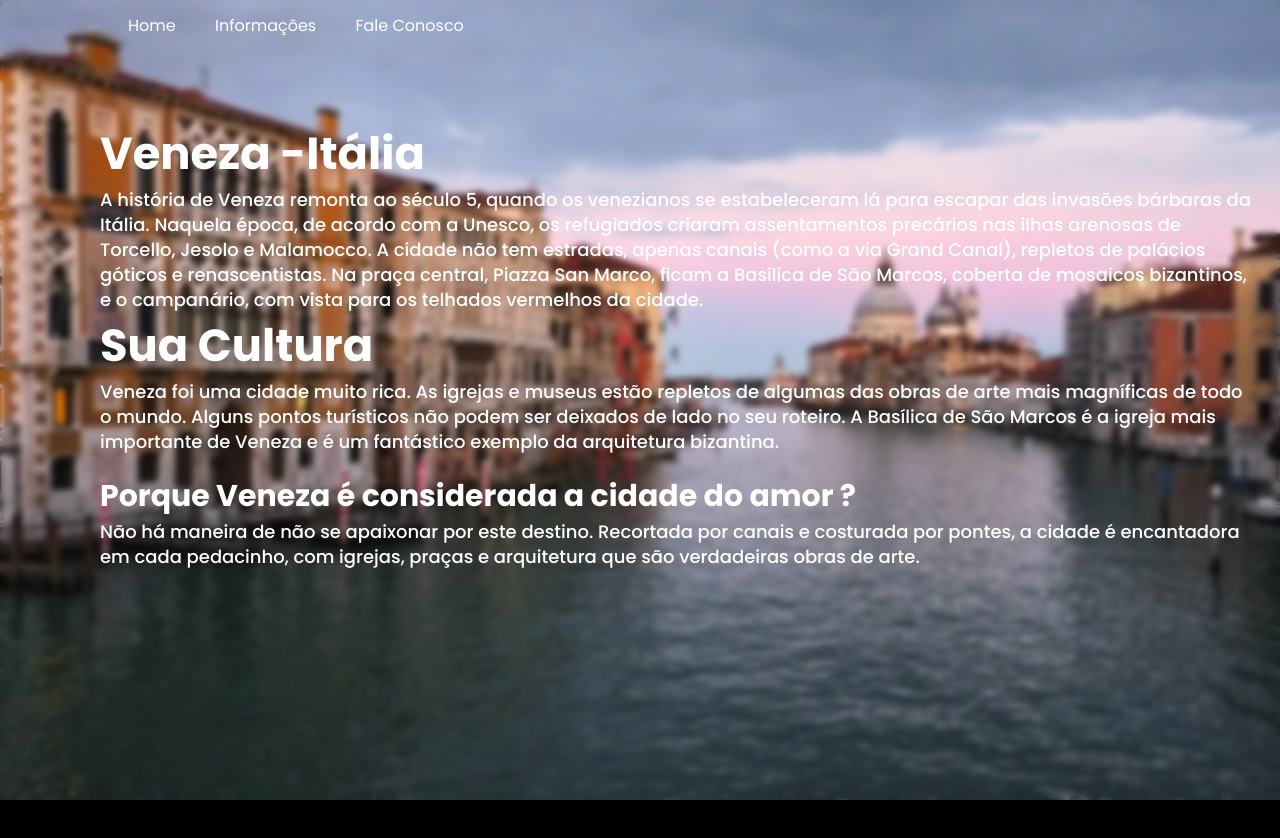
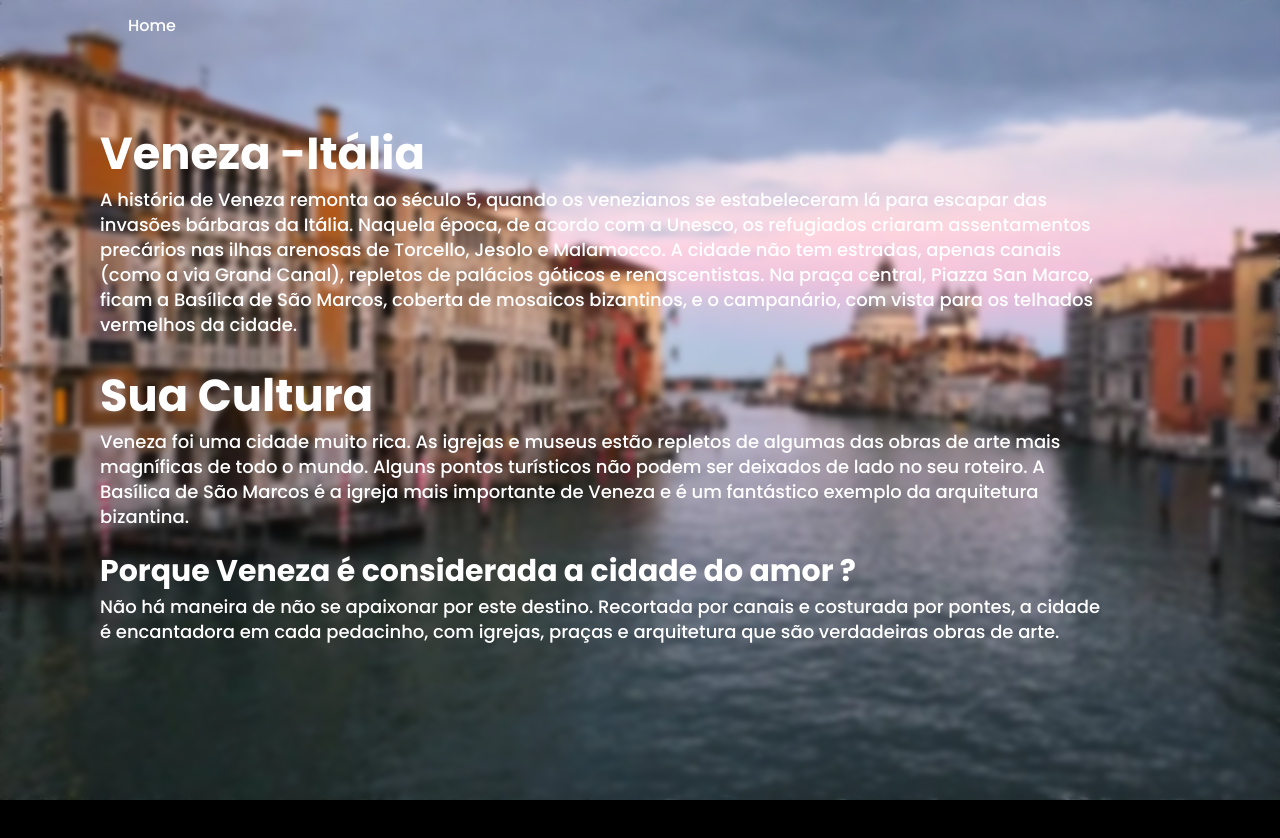
Before and after one commit to ailtonjunior11/tourist-slider, a plain HTML site: page veneza.html in a window 1280 px wide. Shown: the top 838 px of the page. Drawn offline with Linux system fonts and the light colour scheme.

Commit message:
Alterações em veneza.html e veneza.css

```diff
--- a/veneza.css
+++ b/veneza.css
@@ -31,6 +31,11 @@ header {
 header a {
   color: #fff;
   margin-right: 35px;
+  font-weight: 500;
+}
+
+header a:hover {
+  text-decoration: underline;
 }
 
 .container {
@@ -39,22 +44,28 @@ header a {
   margin: 70px 0 0 100px;
 }
 
-.container h2 {
+.container .title,
+.title1 {
   font-size: 2.8em;
 }
 
-.container p {
-  padding-right: 10%;
+.container .description {
+  padding-right: 21%;
   font-weight: 500;
   font-size: 18px;
   line-height: 25px;
 }
 
-.container .cultura h2 {
+.container .title1 {
   margin-top: 25px;
 }
 
-.container h3 {
+.container .title2 {
   font-size: 30px;
   margin-top: 20px;
 }
+
+.container .description:hover {
+  transform: scale(1.1);
+  transition: 0.5s;
+}
--- a/veneza.html
+++ b/veneza.html
@@ -19,8 +19,6 @@
     <!--Menu Superior-->
     <nav>
       <a href="./index.html">Home</a>
-      <a href="">Informações</a>
-      <a href="">Fale Conosco</a>
     </nav>
   </header>
 
@@ -43,13 +41,13 @@
 
       <!--List items 2-->
       <div class="list-item">
-        <h2 class="title">Sua Cultura</h2>
+        <h2 class="title1">Sua Cultura</h2>
         <p class="description">Veneza foi uma cidade muito rica. As igrejas e museus estão repletos de algumas das
           obras de arte mais
           magníficas de todo o mundo. Alguns pontos turísticos não podem ser deixados de lado no seu roteiro. A
           Basílica de São Marcos é a igreja mais importante de Veneza e é um fantástico exemplo da arquitetura
           bizantina.
-        <h3 class="title"> Porque Veneza é considerada a cidade do amor ?</h3>
+        <h3 class="title2"> Porque Veneza é considerada a cidade do amor ?</h3>
         <p class="description">Não há maneira de não se apaixonar por este destino. Recortada por canais e costurada
           por pontes, a cidade
           é
```
